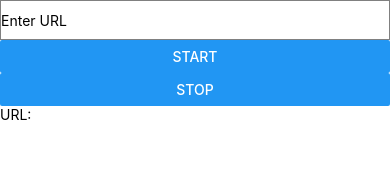
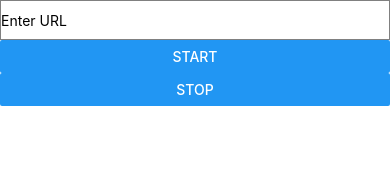
Before and after one commit to kimberleegong/womxnhacks2020, a React Native app in the folder recipeVoice/: screen / in a window 390 px wide. Shown: the top 196 px of the page. Built offline with nearby package versions, Linux system fonts and the light colour scheme; what react-native would draw is missing.

Commit message:
url tracking entered

```diff
--- a/recipeVoice/inputVoice.js
+++ b/recipeVoice/inputVoice.js
@@ -62,7 +62,7 @@ class inputVoice extends Component {
               )
 
               })}
-              <Text>URL: {this.state.recipeURL}</Text>
+
         </View>
 
         )
```
